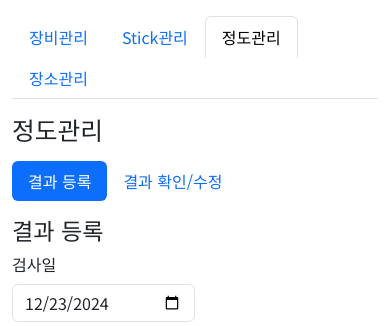
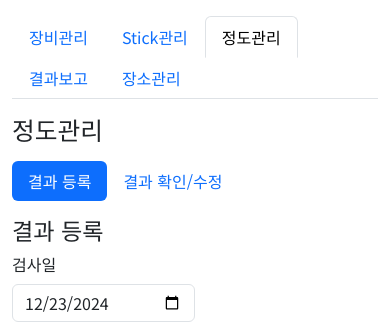
Before and after one commit to kimet83/poct_qc_manager, a Python web app: template app/templates/index.html in a window 390 px wide. Shown: the top 326 px of the page. Run offline with Jinja, Linux system fonts and the light colour scheme; the template is opened without the code that fills it, so the values that code supplies are empty.

Commit message:
Update index.html

```diff
--- a/app/templates/index.html
+++ b/app/templates/index.html
@@ -21,7 +21,7 @@
     <ul class="nav nav-tabs my-3" id="menuTab" role="tablist">
   <li class="nav-item">
     <button class="nav-link active" id="device-tab" data-bs-toggle="tab" data-bs-target="#device" type="button"
-          role="tab" onclick="requirePassword('device')">장비관리</button>
+      role="tab">장비관리</button>
   </li>
   <li class="nav-item">
     <button class="nav-link" id="stick-tab" data-bs-toggle="tab" data-bs-target="#stick" type="button"
@@ -31,15 +31,16 @@
     <button class="nav-link" id="qc-tab" data-bs-toggle="tab" data-bs-target="#qc" type="button"
       role="tab">정도관리</button>
   </li>
-      <li class="nav-item d-none d-md-block">
-        <button class="nav-link" id="report-tab" data-bs-toggle="tab" data-bs-target="#report" type="button" role="tab"
-          onclick="requirePassword('report-tab')">결과보고</button>
+  <li class="nav-item">
+    <button class="nav-link" id="report-tab" data-bs-toggle="tab" data-bs-target="#report" type="button"
+      role="tab">결과보고</button>
   </li>
   <li class="nav-item">
     <button class="nav-link" id="place-tab" data-bs-toggle="tab" data-bs-target="#place" type="button"
       role="tab">장소관리</button>
   </li>
 </ul>
+
 
     <!-- Tab Content -->
     <div class="tab-content">
```
Lines whose indentation alone changed are shown as unchanged.
